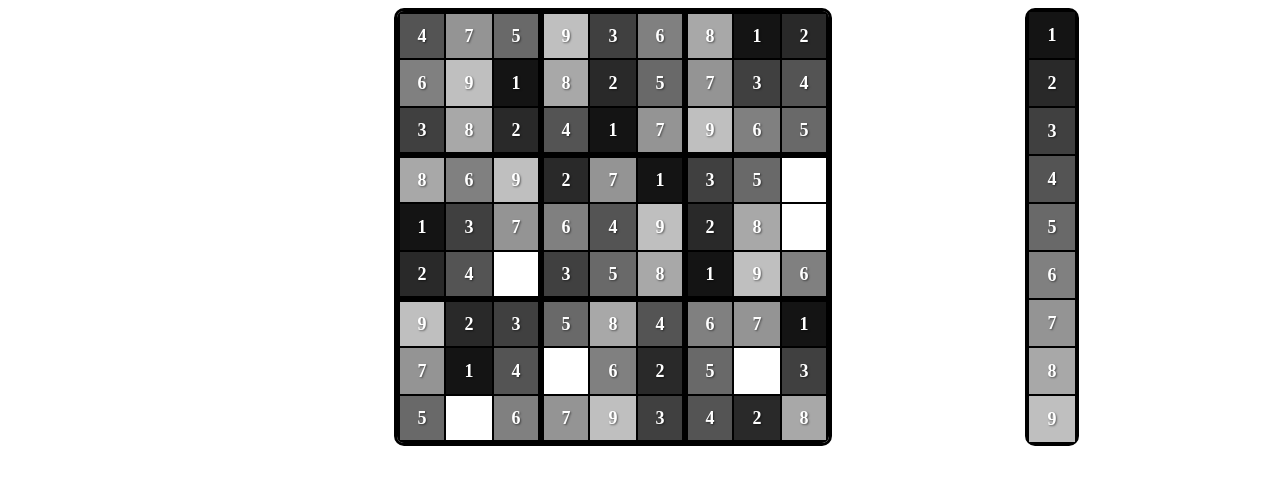
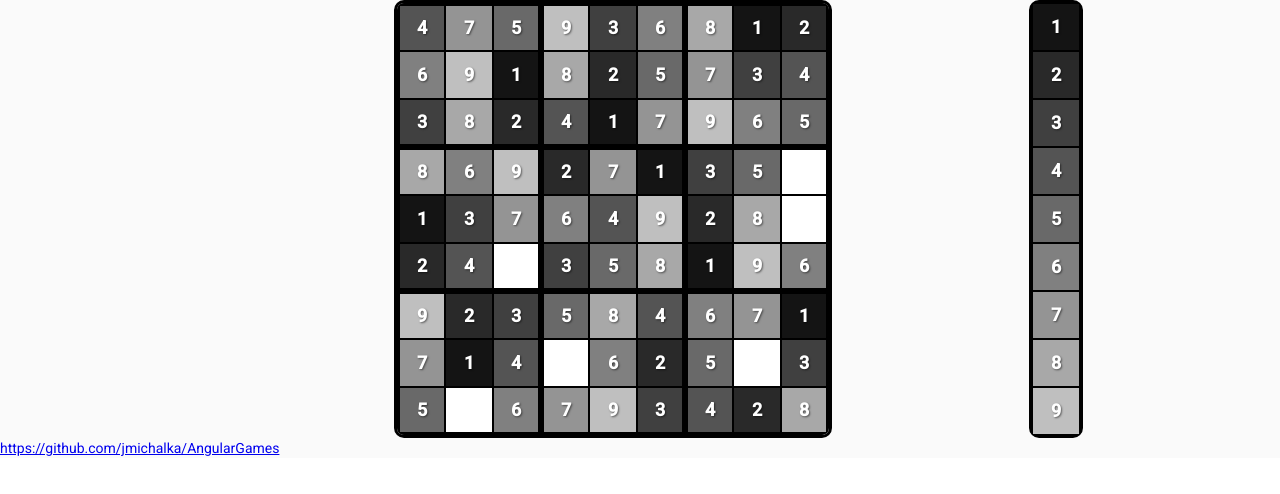
Before and after one commit to jmichalka/AngularGames, an Angular app in the folder AngularGames/: page / in a window 1280 px wide. Shown: the top 494 px of the page. Built offline with nearby package versions, Linux system fonts and the light colour scheme.

Commit message:
Brute force solver

```diff
--- a/AngularGames/package.json
+++ b/AngularGames/package.json
@@ -11,10 +11,12 @@
   "private": true,
   "dependencies": {
     "@angular/animations": "^14.2.0",
+    "@angular/cdk": "^14.2.3",
     "@angular/common": "^14.2.0",
     "@angular/compiler": "^14.2.0",
     "@angular/core": "^14.2.0",
     "@angular/forms": "^14.2.0",
+    "@angular/material": "^14.2.3",
     "@angular/platform-browser": "^14.2.0",
     "@angular/platform-browser-dynamic": "^14.2.0",
     "@angular/router": "^14.2.0",
--- a/AngularGames/src/app/app.component.html
+++ b/AngularGames/src/app/app.component.html
@@ -1,3 +1,5 @@
+<app-shell>
+
     <main class="main">
         <div class="toolbar-area">
             <!-- Put toolbars here -->
@@ -10,5 +12,9 @@
         </div>
     </main>
 
+    <!-- Some helpful links -->
+    <a href="https://github.com/jmichalka/AngularGames" target="_blank">https://github.com/jmichalka/AngularGames</a>
+
 
     <router-outlet></router-outlet>
+</app-shell>
--- a/AngularGames/src/app/app.module.ts
+++ b/AngularGames/src/app/app.module.ts
@@ -6,6 +6,8 @@ import { AppComponent } from './app.component';
 import { CellComponent } from './cell/cell.component';
 import { BoardComponent } from './board/board.component';
 import { PaletteComponent } from './palette/palette.component';
+import { BrowserAnimationsModule } from '@angular/platform-browser/animations';
+import { SharedModule } from './shared/shared.module';
 
 @NgModule({
   declarations: [
@@ -16,7 +18,9 @@ import { PaletteComponent } from './palette/palette.component';
   ],
   imports: [
     BrowserModule,
-    AppRoutingModule
+    AppRoutingModule,
+    BrowserAnimationsModule,
+    SharedModule
   ],
   providers: [],
   bootstrap: [AppComponent]
--- a/AngularGames/src/app/board/board.component.ts
+++ b/AngularGames/src/app/board/board.component.ts
@@ -27,7 +27,11 @@ export class BoardComponent {
   handleRightClick(event: any) {
     event.preventDefault();
     // this.generateRandom();
-    this.generateSudoku();
+    do {
+      this.generateSudoku();
+      let isValid = this.checkSudoku();
+      console.log(isValid);
+    } while (this.checkSudoku() === false);
   }
 
 // ---------- METHODS ----------
@@ -109,7 +113,7 @@ export class BoardComponent {
           }
         }
 
-        // console.log(remaining);
+        // Enter a random valid remaining value
         const validVal = remaining[(Math.floor(Math.random() * remaining.length))];
         console.log(remaining[(Math.floor(Math.random() * remaining.length))]);
         console.log("Setting this cell to " + validVal);
@@ -125,4 +129,15 @@ export class BoardComponent {
 
   }
 
+  checkSudoku():boolean {
+
+    for (let i = 0; i < this.width; i++) {
+      for (let j = 0; j < this.height; j++) {
+        if (this.values[i][j] === undefined) return false;
+      }
+    }
+
+    return true;
+  }
+
 }
--- /dev/null
+++ b/AngularGames/src/app/shared/shared.module.ts
@@ -0,0 +1,44 @@
+import { NgModule } from '@angular/core';
+import { CommonModule } from '@angular/common';
+import { RouterModule } from '@angular/router';
+import { MatButtonModule } from '@angular/material/button';
+import { MatToolbarModule } from '@angular/material/toolbar';
+import { MatIconModule } from '@angular/material/icon';
+import { LayoutModule } from '@angular/cdk/layout';
+import { MatSidenavModule } from '@angular/material/sidenav';
+import { MatListModule } from '@angular/material/list';
+import { MatMenuModule } from '@angular/material/menu';
+import { MatCardModule } from '@angular/material/card';
+import { MatFormFieldModule } from '@angular/material/form-field';
+import { MatInputModule } from '@angular/material/input';
+import { MatSnackBarModule } from '@angular/material/snack-bar';
+import { ShellComponent } from './shell/shell.component';
+
+const components = [ShellComponent];
+
+const modules = [
+  MatButtonModule,
+  MatToolbarModule,
+  MatIconModule,
+  LayoutModule,
+  MatSidenavModule,
+  MatListModule,
+  MatMenuModule,
+  MatIconModule,
+  MatCardModule,
+  MatFormFieldModule,
+  MatInputModule,
+  MatSnackBarModule
+];
+
+
+
+@NgModule({
+  declarations: [...components],
+  imports: [...modules],
+  exports: [
+    ...components,
+    ...modules
+  ]
+})
+export class SharedModule { }
--- /dev/null
+++ b/AngularGames/src/app/shared/shell/shell.component.html
@@ -0,0 +1,7 @@
+<mat-sidenav-container class="sidenav-container">
+    <mat-sidenav-content>
+
+        <ng-content></ng-content>
+
+    </mat-sidenav-content>
+</mat-sidenav-container>
--- /dev/null
+++ b/AngularGames/src/app/shared/shell/shell.component.ts
@@ -0,0 +1,18 @@
+import { Component } from '@angular/core';
+import { BreakpointObserver, Breakpoints } from '@angular/cdk/layout';
+import { Observable } from 'rxjs';
+import { map, shareReplay } from 'rxjs/operators';
+
+@Component({
+  selector: 'app-shell',
+  templateUrl: './shell.component.html',
+  styleUrls: ['./shell.component.scss']
+})
+export class ShellComponent {
+
+  constructor(private BreakpointObserver: BreakpointObserver) { }
+
+  ngOnInit(): void {
+  }
+
+}
--- a/AngularGames/src/index.html
+++ b/AngularGames/src/index.html
@@ -6,8 +6,11 @@
   <base href="/">
   <meta name="viewport" content="width=device-width, initial-scale=1">
   <link rel="icon" type="image/x-icon" href="favicon.ico">
+  <link rel="preconnect" href="https://fonts.gstatic.com">
+  <link href="https://fonts.googleapis.com/css2?family=Roboto:wght@300;400;500&display=swap" rel="stylesheet">
+  <link href="https://fonts.googleapis.com/icon?family=Material+Icons" rel="stylesheet">
 </head>
-<body>
+<body class="mat-typography">
   <app-root></app-root>
 </body>
 </html>
--- a/AngularGames/src/styles.scss
+++ b/AngularGames/src/styles.scss
@@ -1 +1,39 @@
+
+// Custom Theming for Angular Material
+// For more information: https://material.angular.io/guide/theming
+@use '@angular/material' as mat;
+// Plus imports for other components in your app.
+
+// Include the common styles for Angular Material. We include this here so that you only
+// have to load a single css file for Angular Material in your app.
+// Be sure that you only ever include this mixin once!
+@include mat.core();
+
+// Define the palettes for your theme using the Material Design palettes available in palette.scss
+// (imported above). For each palette, you can optionally specify a default, lighter, and darker
+// hue. Available color palettes: https://material.io/design/color/
+$AngularGames-primary: mat.define-palette(mat.$indigo-palette);
+$AngularGames-accent: mat.define-palette(mat.$pink-palette, A200, A100, A400);
+
+// The warn palette is optional (defaults to red).
+$AngularGames-warn: mat.define-palette(mat.$red-palette);
+
+// Create the theme object. A theme consists of configurations for individual
+// theming systems such as "color" or "typography".
+$AngularGames-theme: mat.define-light-theme((
+  color: (
+    primary: $AngularGames-primary,
+    accent: $AngularGames-accent,
+    warn: $AngularGames-warn,
+  )
+));
+
+// Include theme styles for core and each component used in your app.
+// Alternatively, you can import and @include the theme mixins for each component
+// that you are using.
+@include mat.all-component-themes($AngularGames-theme);
+
 /* You can add global styles to this file, and also import other style files */
+
+html, body { height: 100%; }
+body { margin: 0; font-family: Roboto, "Helvetica Neue", sans-serif; }
```
Also changed, not shown: AngularGames/src/app/shared/shell/shell.component.scss (added), 2 other files (tests, documents, lock files or other folders). Lines whose indentation alone changed are shown as unchanged.
